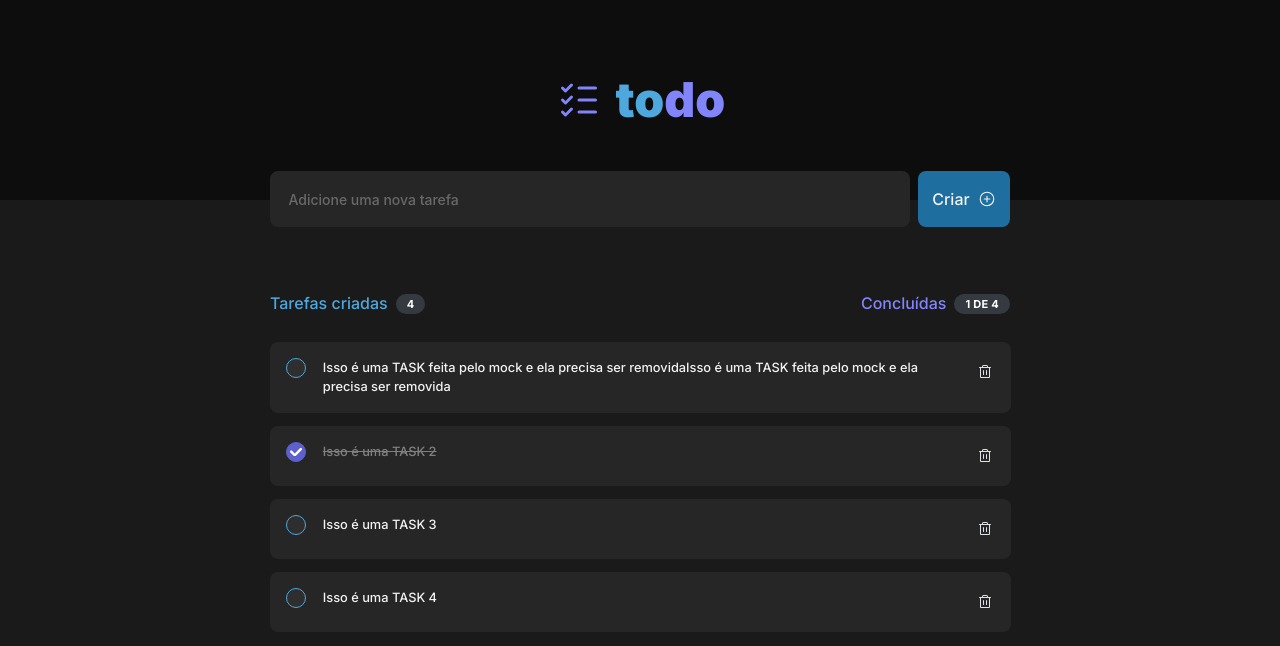
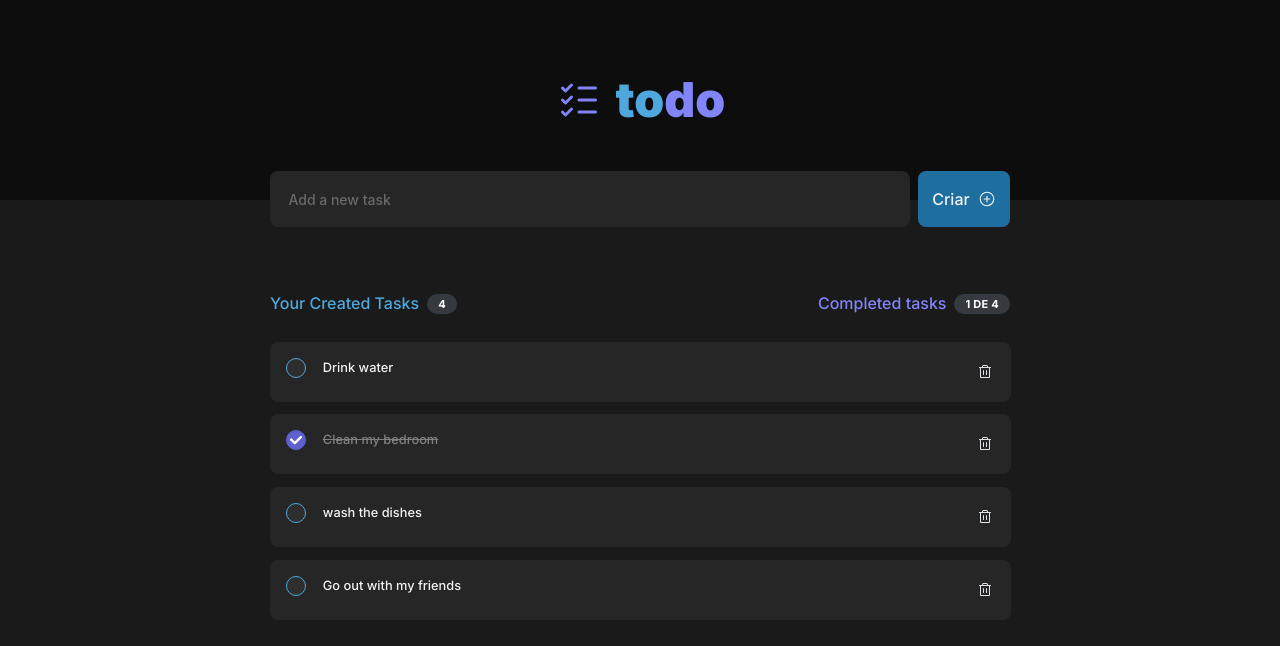
Before and after one commit to Ruan-Diego/todo-react, a React (Vite) app: page / in a window 1280 px wide. Shown: the top 646 px of the page. Built offline with nearby package versions, Linux system fonts and the light colour scheme.

Commit message:
feat: tradução pro inglês e tooltip

```diff
--- a/src/App.tsx
+++ b/src/App.tsx
@@ -80,11 +80,11 @@ function App() {
           color="#5E60CE"
           radius="md"
           withCloseButton
-          title="Calma aí!"
+          title="Hold on!"
           icon={icon}
           onClose={() => setShowAlert(false)}
         >
-          Você não tem nenhuma tarefa concluída
+          You haven't completed any tasks yet.
         </Alert>
       </div>
 
--- a/src/components/empty/Empty.tsx
+++ b/src/components/empty/Empty.tsx
@@ -7,8 +7,8 @@ export function Empty() {
     <div>
         <main className={styles.main}>
             <ClipboardText  size={48} weight="thin" color='#333333' />
-            <span className={styles.fraseUm}>Você ainda não tem tarefas cadastradas</span>
-            <span className={styles.fraseDois}>Crie tarefas e organize seus itens a fazer</span>
+            <span className={styles.fraseUm}>You haven't added any tasks yet.</span>
+            <span className={styles.fraseDois}>Create and organize your tasks.</span>
         </main>
     </div>
 
--- a/src/components/input/Input.tsx
+++ b/src/components/input/Input.tsx
@@ -15,7 +15,7 @@ export function Input({onCreateTask}: InputProps) {
       content: '',
     },
     validate: {
-      content: (value) => (value.length <= 0  ? 'Preencha o campo antes de adicionar uma tarefa' : null),
+      content: (value) => (value.length <= 0  ? 'You must fill in the field before adding a task.' : null),
     },
   });
 
@@ -28,8 +28,7 @@ export function Input({onCreateTask}: InputProps) {
             input: styles.input
           }}
           withAsterisk
-          //label="Tarefa"
-          placeholder="Adicione uma nova tarefa"
+          placeholder="Add a new task"
           key={form.key('content')}
           {...form.getInputProps('content')}
         />
--- a/src/components/taskPage/TaskPage.tsx
+++ b/src/components/taskPage/TaskPage.tsx
@@ -1,4 +1,4 @@
-import { Badge } from '@mantine/core';
+import { Badge, Tooltip } from '@mantine/core';
 import { TaskModel } from '../../models/Task';
 import { Empty } from '../empty/Empty';
 import { Task } from '../task/Task';
@@ -24,16 +24,20 @@ export function TaskPage({ tasks, allTasks, onToggleChecked, onDeleteTask, onFil
         <main className={styles.main}>
 
             <section className={styles.section}>
+                <Tooltip position="top-start" color='#5E60CE' label="Show all my tasks">
+                    <div className={styles.badgeOne}>
+                        <span className={styles.textDecoration} onClick={() => onFilterTask(false)}>Your Created Tasks</span>
+                        <Badge color="gray">{allTasks.length}</Badge>
+                    </div>
+                </Tooltip>
 
-                <div className={styles.badgeOne}>
-                    <span className={styles.textDecoration} onClick={() => onFilterTask(false)}>Tarefas criadas</span>
-                    <Badge color="gray">{allTasks.length}</Badge>
-                </div>
+                <Tooltip position="top-start" color='#5E60CE' label="Show only my completed tasks">
+                    <div className={styles.badgeTwo}>
+                        <span className={styles.textDecoration} onClick={() => onFilterTask(true)}>Completed tasks</span>
+                        <Badge color="gray">{tarefasConcluídas.length} de {tasks.length}</Badge>
+                    </div>
+                </Tooltip>
 
-                <div className={styles.badgeTwo}>
-                    <span className={styles.textDecoration} onClick={() => onFilterTask(true)}>Concluídas</span>
-                    <Badge color="gray">{tarefasConcluídas.length} de {tasks.length}</Badge>
-                </div>
 
             </section>
 
--- a/src/mockData/tasksMock.json
+++ b/src/mockData/tasksMock.json
@@ -1,22 +1,22 @@
 [
     {
         "id": 1,
-        "content": "Isso é uma TASK feita pelo mock e ela precisa ser removidaIsso é uma TASK feita pelo mock e ela precisa ser removida",
+        "content": "Drink water",
         "isChecked": false
     },
     {
         "id": 2,
-        "content": "Isso é uma TASK 2",
+        "content": "Clean my bedroom",
         "isChecked": true
     },
     {
         "id": 3,
-        "content": "Isso é uma TASK 3",
+        "content": "wash the dishes",
         "isChecked": false
     },
     {
         "id": 4,
-        "content": "Isso é uma TASK 4",
+        "content": "Go out with my friends",
         "isChecked": false
     }
 ]
```
